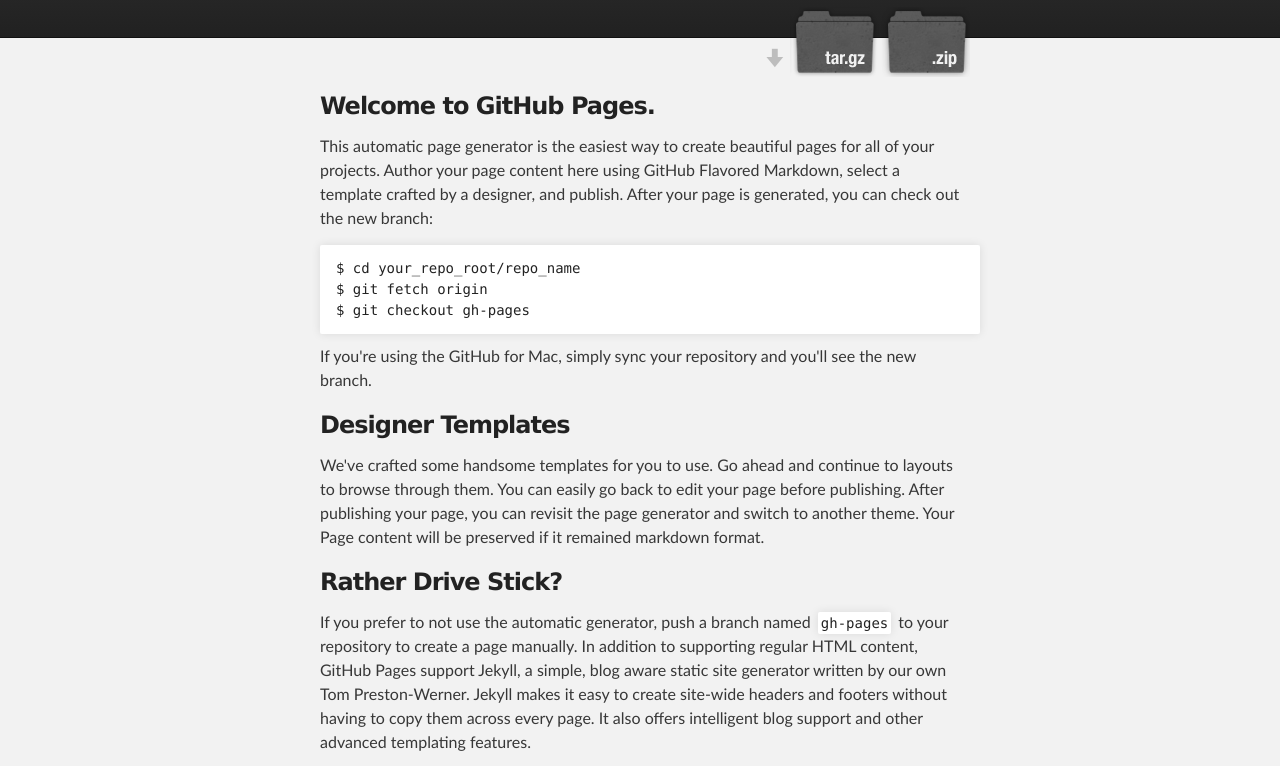
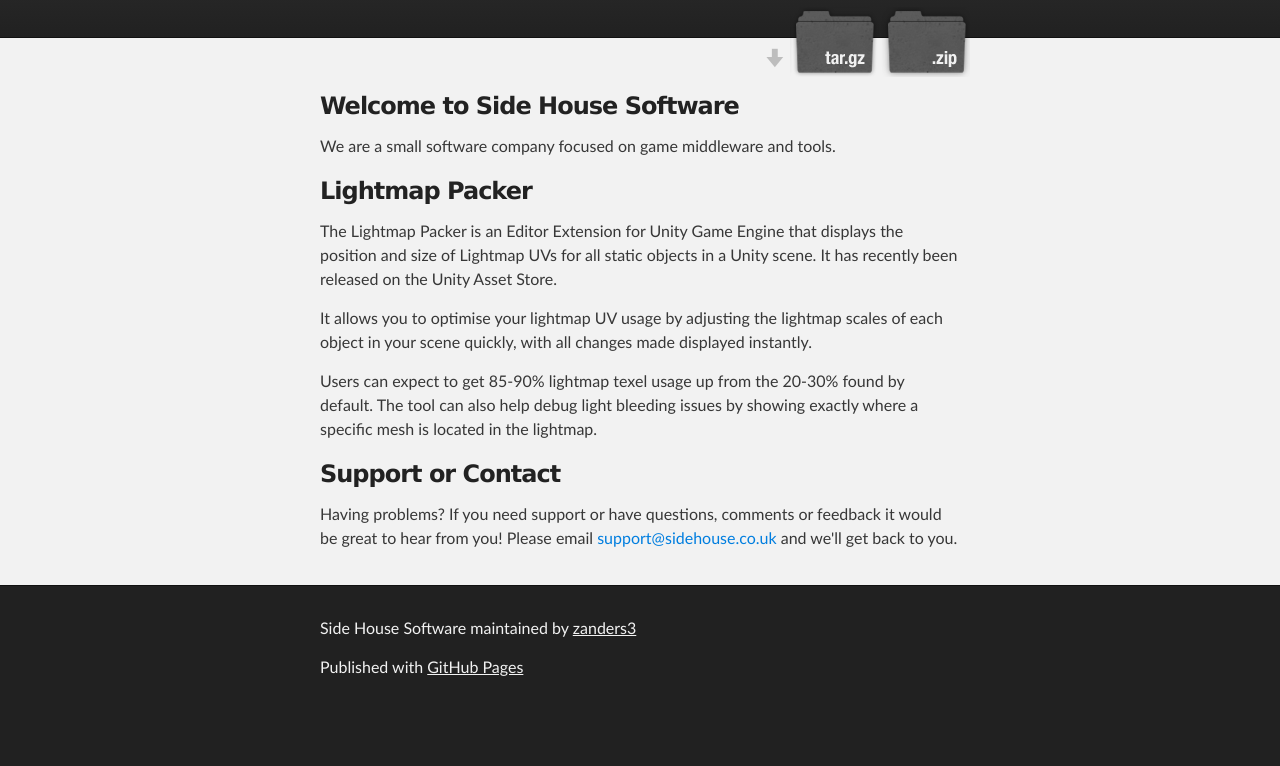
Before and after one commit to zanders3/SideHouse, a plain HTML site: page index.html in a window 1280 px wide. Shown: the part 136-902 px from the top of the page. After the commit the page ends 850 px from the top, so only its background shows below. Drawn offline with Linux system fonts and the light colour scheme.

```diff
--- a/index.html
+++ b/index.html
@@ -4,11 +4,11 @@
   <head>
     <meta charset='utf-8' />
     <meta http-equiv="X-UA-Compatible" content="chrome=1" />
-    <meta name="description" content="Sidehouse : " />
+    <meta name="description" content="Side House Software : " />
 
     <link rel="stylesheet" type="text/css" media="screen" href="stylesheets/stylesheet.css">
 
-    <title>Sidehouse</title>
+    <title>Side House Software</title>
   </head>
 
   <body>
@@ -18,7 +18,7 @@
         <header class="inner">
           <a id="forkme_banner" href="https://github.com/zanders3/SideHouse">View on GitHub</a>
 
-          <h1 id="project_title">Sidehouse</h1>
+          <h1 id="project_title">Side House Software</h1>
           <h2 id="project_tagline"></h2>
 
             <section id="downloads">
@@ -32,43 +32,30 @@
     <div id="main_content_wrap" class="outer">
       <section id="main_content" class="inner">
         <h3>
-<a name="welcome-to-github-pages" class="anchor" href="#welcome-to-github-pages"><span class="octicon octicon-link"></span></a>Welcome to GitHub Pages.</h3>
+<a name="welcome-to-side-house-software" class="anchor" href="#welcome-to-side-house-software"><span class="octicon octicon-link"></span></a>Welcome to Side House Software</h3>
 
-<p>This automatic page generator is the easiest way to create beautiful pages for all of your projects. Author your page content here using GitHub Flavored Markdown, select a template crafted by a designer, and publish. After your page is generated, you can check out the new branch:</p>
-
-<pre><code>$ cd your_repo_root/repo_name
-$ git fetch origin
-$ git checkout gh-pages
-</code></pre>
-
-<p>If you're using the GitHub for Mac, simply sync your repository and you'll see the new branch.</p>
+<p>We are a small software company focused on game middleware and tools.</p>
 
 <h3>
-<a name="designer-templates" class="anchor" href="#designer-templates"><span class="octicon octicon-link"></span></a>Designer Templates</h3>
+<a name="lightmap-packer" class="anchor" href="#lightmap-packer"><span class="octicon octicon-link"></span></a>Lightmap Packer</h3>
 
-<p>We've crafted some handsome templates for you to use. Go ahead and continue to layouts to browse through them. You can easily go back to edit your page before publishing. After publishing your page, you can revisit the page generator and switch to another theme. Your Page content will be preserved if it remained markdown format.</p>
+<p>The Lightmap Packer is an Editor Extension for Unity Game Engine that displays the position and size of Lightmap UVs for all static objects in a Unity scene. It has recently been released on the Unity Asset Store.</p>
 
-<h3>
-<a name="rather-drive-stick" class="anchor" href="#rather-drive-stick"><span class="octicon octicon-link"></span></a>Rather Drive Stick?</h3>
+<p>It allows you to optimise your lightmap UV usage by adjusting the lightmap scales of each object in your scene quickly, with all changes made displayed instantly.</p>
 
-<p>If you prefer to not use the automatic generator, push a branch named <code>gh-pages</code> to your repository to create a page manually. In addition to supporting regular HTML content, GitHub Pages support Jekyll, a simple, blog aware static site generator written by our own Tom Preston-Werner. Jekyll makes it easy to create site-wide headers and footers without having to copy them across every page. It also offers intelligent blog support and other advanced templating features.</p>
-
-<h3>
-<a name="authors-and-contributors" class="anchor" href="#authors-and-contributors"><span class="octicon octicon-link"></span></a>Authors and Contributors</h3>
-
-<p>You can <a href="https://github.com/blog/821" class="user-mention">@mention</a> a GitHub username to generate a link to their profile. The resulting <code>&lt;a&gt;</code> element will link to the contributor's GitHub Profile. For example: In 2007, Chris Wanstrath (<a href="https://github.com/defunkt" class="user-mention">@defunkt</a>), PJ Hyett (<a href="https://github.com/pjhyett" class="user-mention">@pjhyett</a>), and Tom Preston-Werner (<a href="https://github.com/mojombo" class="user-mention">@mojombo</a>) founded GitHub.</p>
+<p>Users can expect to get 85-90% lightmap texel usage up from the 20-30% found by default. The tool can also help debug light bleeding issues by showing exactly where a specific mesh is located in the lightmap.</p>
 
 <h3>
 <a name="support-or-contact" class="anchor" href="#support-or-contact"><span class="octicon octicon-link"></span></a>Support or Contact</h3>
 
-<p>Having trouble with Pages? Check out the documentation at <a href="http://help.github.com/pages">http://help.github.com/pages</a> or contact <a href="mailto:support@github.com">support@github.com</a> and we’ll help you sort it out.</p>
+<p>Having problems? If you need support or have questions, comments or feedback it would be great to hear from you! Please email <a href="mailto:support@sidehouse.co.uk">support@sidehouse.co.uk</a> and we'll get back to you.</p>
       </section>
     </div>
 
     <!-- FOOTER  -->
     <div id="footer_wrap" class="outer">
       <footer class="inner">
-        <p class="copyright">Sidehouse maintained by <a href="https://github.com/zanders3">zanders3</a></p>
+        <p class="copyright">Side House Software maintained by <a href="https://github.com/zanders3">zanders3</a></p>
         <p>Published with <a href="http://pages.github.com">GitHub Pages</a></p>
       </footer>
     </div>
```
Also changed, not shown: params.json (+1 -1 lines).
